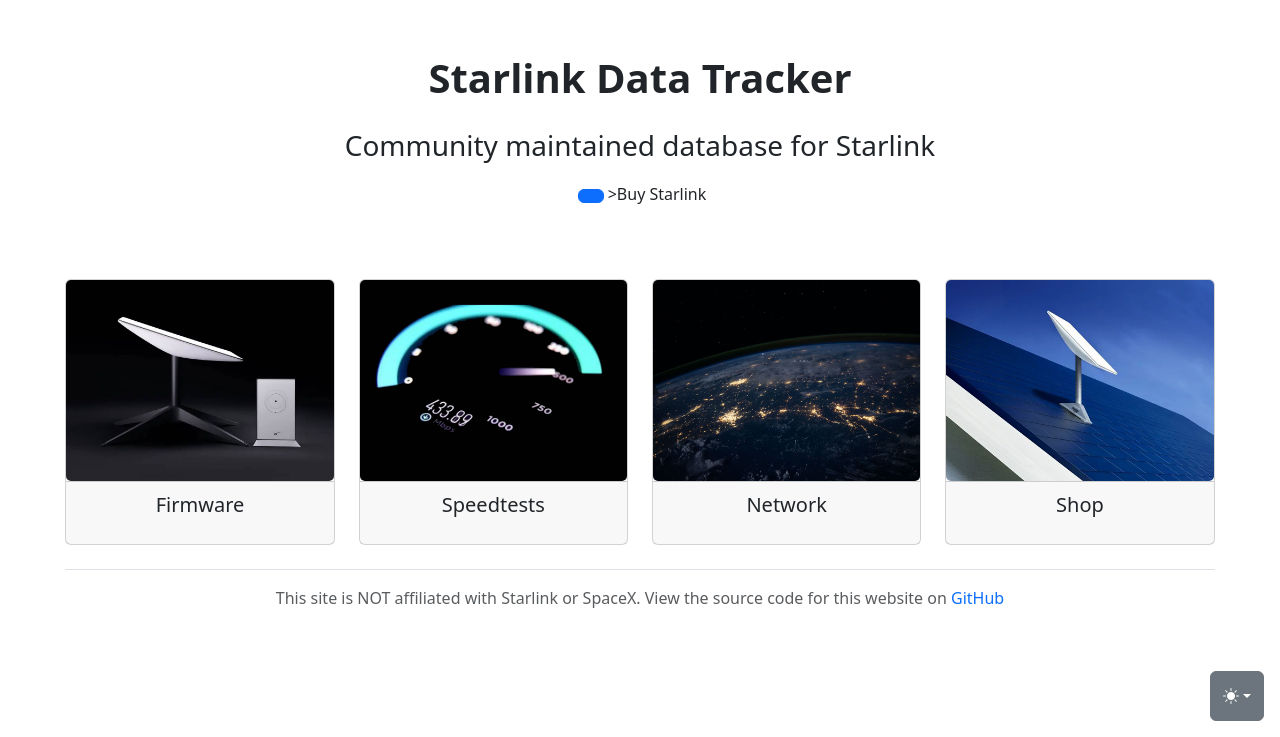
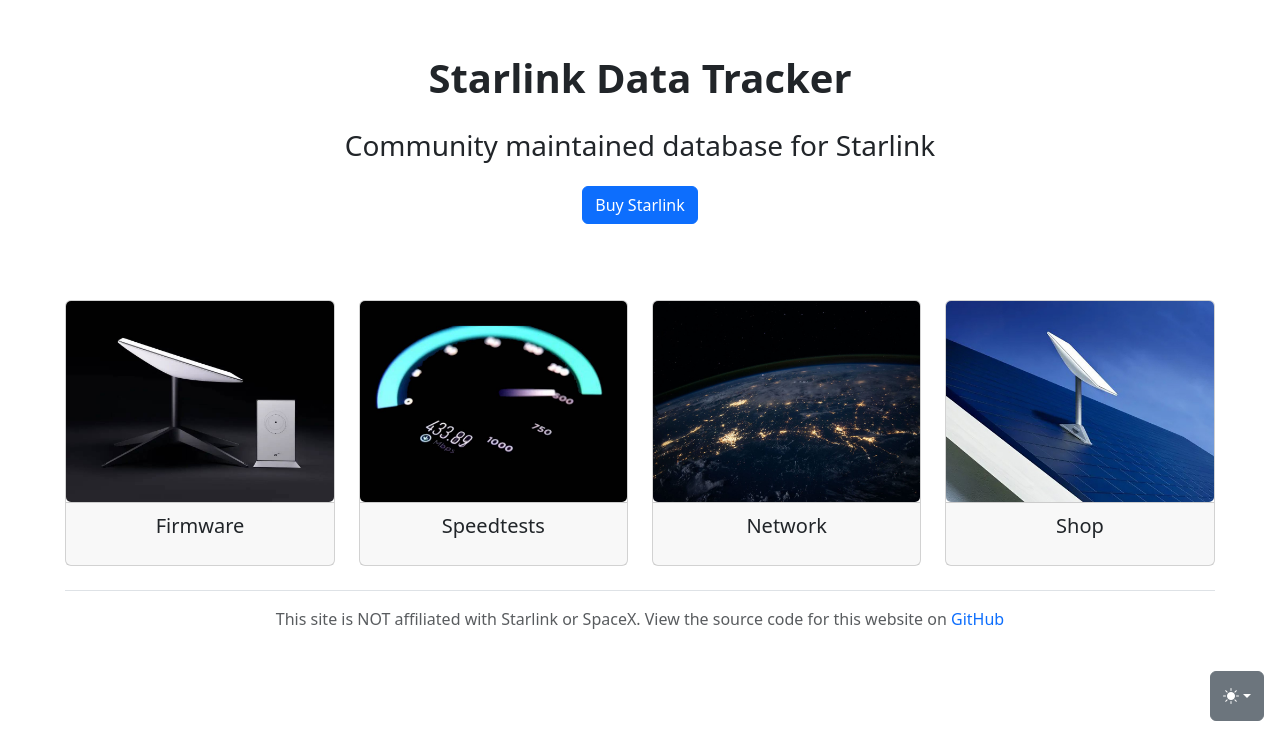
Before and after one commit to AliMickey/starlink-data-tracker, a Flask app: page / in a window 1280 px wide. Shown: the part 63-800 px from the top of the page. Run offline with Flask 3, Linux system fonts and the light colour scheme; some libraries are stand-ins or nearby versions.

Commit message:
fix tag error

```diff
--- a/app/templates/main/index.html
+++ b/app/templates/main/index.html
@@ -9,7 +9,7 @@
   <div class="col-11 text-center">
     <p class="fs-1 fw-bold">Starlink Data Tracker</p>
     <p class="fs-3">Community maintained database for Starlink</p>
-    <a type="button" class="btn btn-primary m-1" href="https://www.starlink.com/?referral=RC-138996-16190-20" target="_blank" data-umami-event="Link Click" data-umami-event-name="home_buy_starlink"></a>>Buy Starlink</a>
+    <a type="button" class="btn btn-primary m-1" href="https://www.starlink.com/?referral=RC-138996-16190-20" target="_blank" data-umami-event="Link Click" data-umami-event-name="home_buy_starlink">Buy Starlink</a>
     <!-- {% if welcomeMessageCookie == 'false' %}
       <div class="alert alert-primary" role="alert">
         <p class="fs-5"><a style="text-decoration: none" href="#">message</a></p>
```
